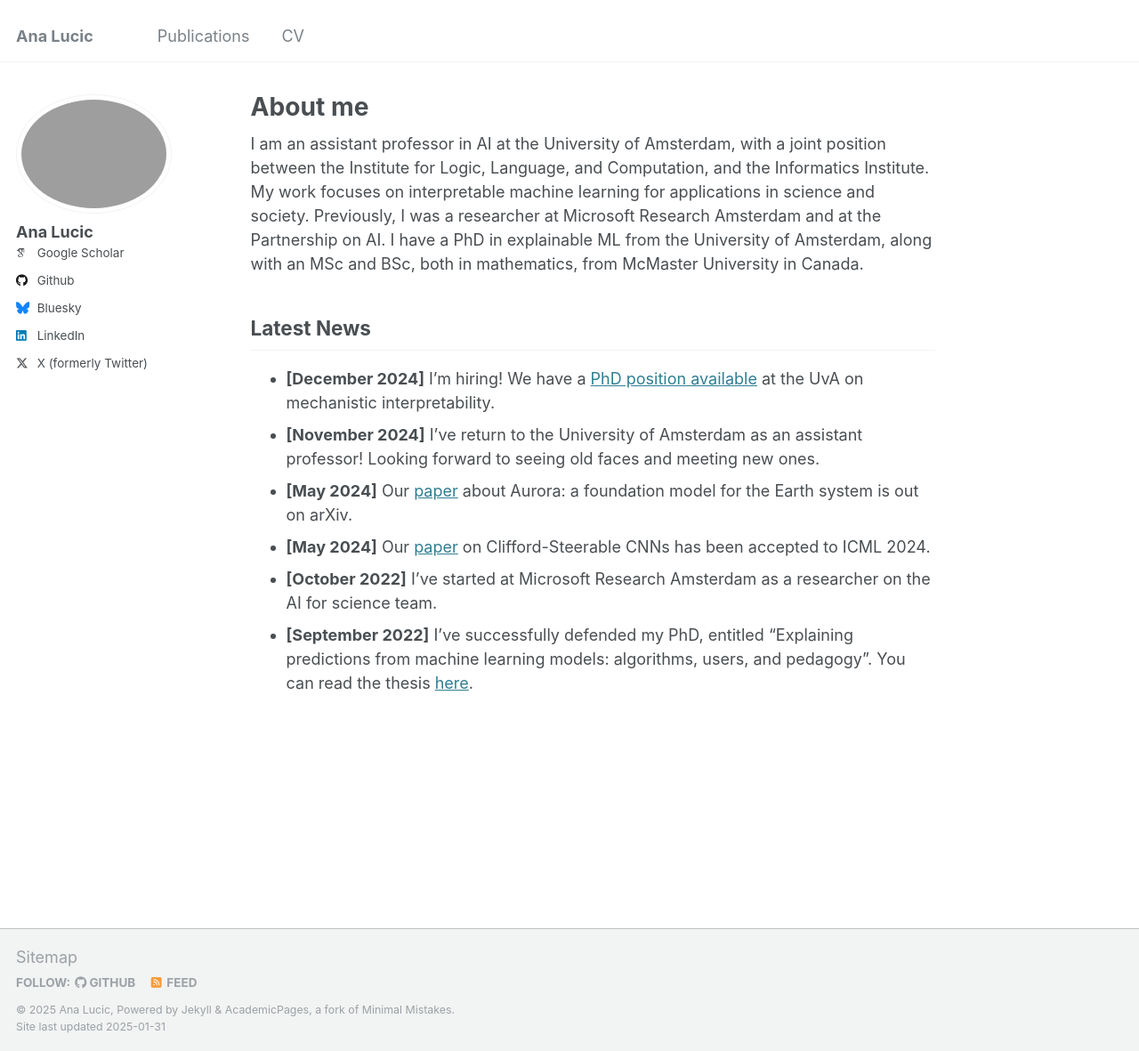
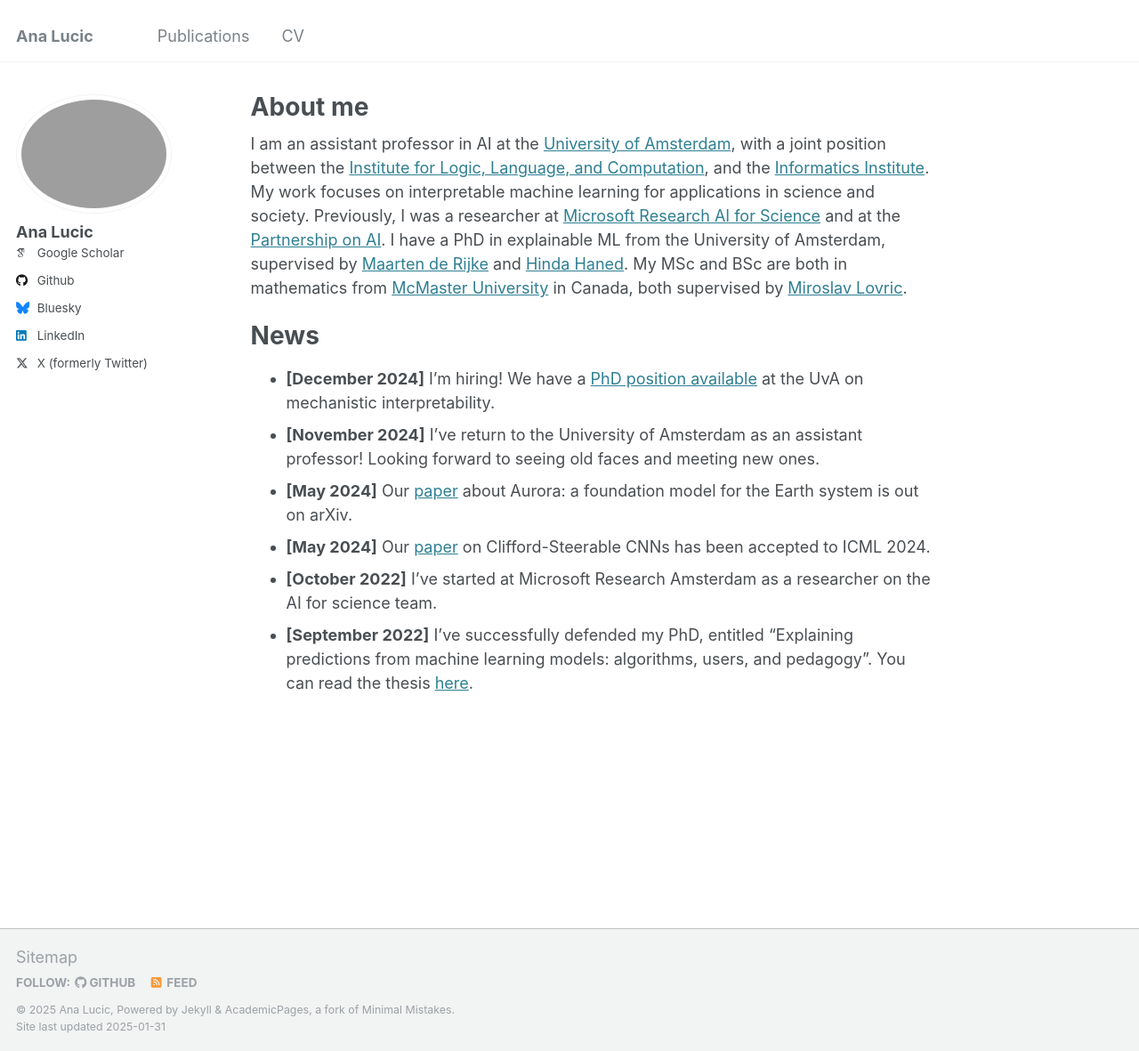
Before and after one commit to a-lucic/a-lucic.github.io, a Jekyll site: the page built from _pages/about.md, in a window 1280 px wide and 1181 px high. Shown: the whole window at 89% size. Built offline with Jekyll 4.4.1, drawn with Linux system fonts in a browser that asks for light colours; some web fonts are replaced.

Commit message:
Update about me:

```diff
--- a/_pages/about.md
+++ b/_pages/about.md
@@ -6,9 +6,9 @@
   - /about/
   - /about.html
 ---
-I am an assistant professor in AI at the University of Amsterdam, with a joint position between the Institute for Logic, Language, and Computation, and the Informatics Institute. My work focuses on interpretable machine learning for applications in science and society. Previously, I was a researcher at Microsoft Research Amsterdam and at the Partnership on AI. I have a PhD in explainable ML from the University of Amsterdam, along with an MSc and BSc, both in mathematics, from McMaster University in Canada.
+I am an assistant professor in AI at the [University of Amsterdam](https://www.uva.nl), with a joint position between the [Institute for Logic, Language, and Computation](https://www.illc.uva.nl), and the [Informatics Institute](https://ivi.uva.nl). My work focuses on interpretable machine learning for applications in science and society. Previously, I was a researcher at [Microsoft Research AI for Science](https://www.microsoft.com/en-us/research/lab/microsoft-research-ai-for-science/) and at the [Partnership on AI](https://partnershiponai.org). I have a PhD in explainable ML from the University of Amsterdam, supervised by [Maarten de Rijke](https://staff.fnwi.uva.nl/m.derijke/) and [Hinda Haned](https://hindantation.github.io). My MSc and BSc are both in mathematics from [McMaster University](https://math.mcmaster.ca) in Canada, both supervised by [Miroslav Lovric](https://math.mcmaster.ca/lovric/lovric.html).
 
-## Latest News
+# News
 - **[December 2024]** I'm hiring! We have a [PhD position available](https://www.illc.uva.nl/NewsandEvents/News/Positions/newsitem/15320/PhD-Position-in-Mechanistic-Interpretability) at the UvA on mechanistic interpretability.
 - **[November 2024]** I've return to the University of Amsterdam as an assistant professor! Looking forward to seeing old faces and meeting new ones.
 - **[May 2024]** Our [paper](https://arxiv.org/abs/2405.13063) about Aurora: a foundation model for the Earth system is out on arXiv.
```
